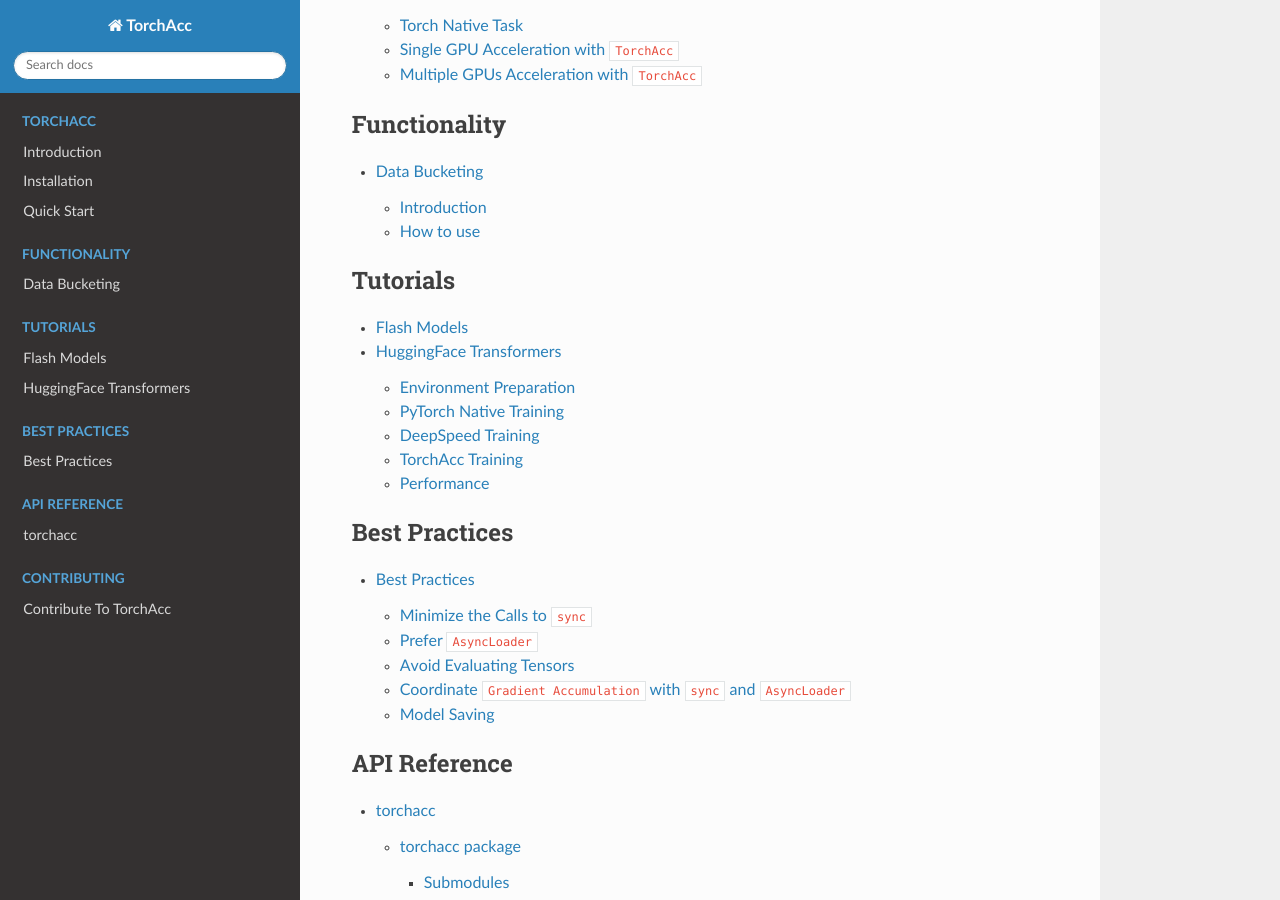
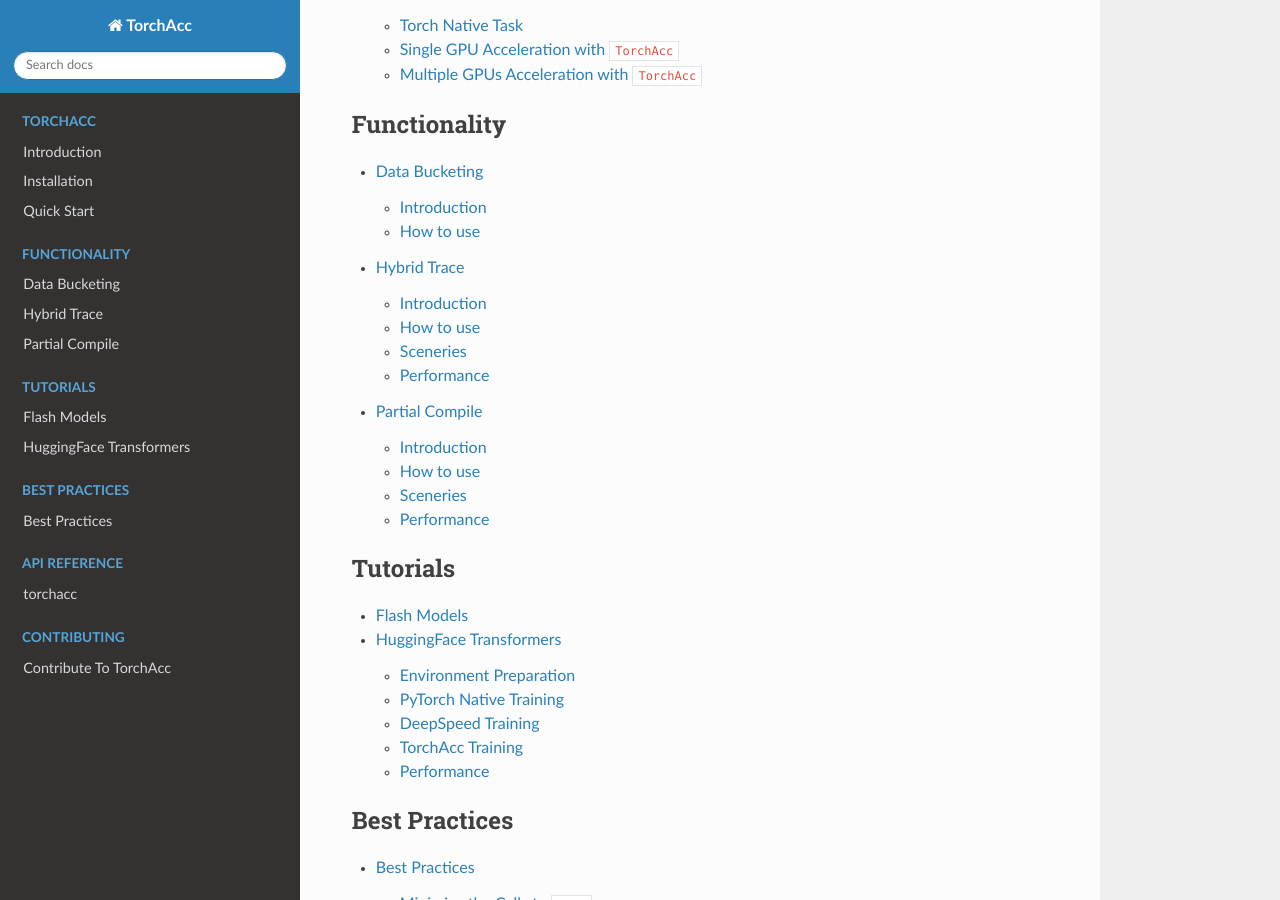
Before and after one commit to AlibabaPAI/torchacc, a Sphinx documentation site: the page built from docs/source/index.rst, in a window 1280 px wide and 900 px high, scrolled down 422 px. Built offline with Sphinx 7.4.7 and the Read the Docs theme 3.1.0, drawn with Linux system fonts in a browser that asks for light colours; pages that are not in the unit, such as notebooks, are missing from menus; some of the changed lines change nothing that is shown.

Commit message:
add docs for hybridtracing

````diff
--- /dev/null
+++ b/docs/source/hybridtracing/hybrid_trace.md
@@ -0,0 +1,24 @@
+# Hybrid Trace
+## Introduction
+The Hybrid Trace approach addresses performance degradation issues that arise when XLA encounters tensor evaluation. In this solution, we combine the graph capture capabilities of Dynamo and Lazy Tensor Core (LTC). The model runs entirely on the XLA device, following LTC's execution logic, while locally employing Dynamo to reduce tracing overhead. This strategy retains the potential for full-graph optimization with XLA.
+
+Note: Hybrid Trace runs on torchacc lazy backend(xla device).
+## How to use
+It can be specified within torchacc.accelerate by setting the config.
+```Python
+import torchacc as ta
+
+config = ta.config()
+config.backend.mode = 'lazy'
+config.backend.hybrid_trace = True
+
+...
+
+ta.accelerate(model, config=config)
+```
+
+## Sceneries
+Below are the sceneries we suggest to use hybrid trace:
+- language model with tensor evaluations like qwen and llama.
+
+## Performance
--- /dev/null
+++ b/docs/source/hybridtracing/partial_compile.md
@@ -0,0 +1,25 @@
+# Partial Compile
+## Introduction
+Partial_compile approach in TorchAcc can be employed to achieve performance acceleration over native CUDA execution In scenarios involving complex user code (e.g., extensive tensor evaluations, custom operations, etc.) which is hard for xla to capture whole graph. Specifically, we utilize Dynamo + XLA backend for partial compilation, with  enhancements and optimizations in both functionality and performance.
+
+Note: Partial compile runs on TorchAcc eager backend(cuda device).
+## How to use
+It can be specified within torchacc.accelerate by setting the config.
+```Python
+import torchacc as ta
+
+config = ta.config()
+config.backend.mode = 'eager'
+config.backend.partial_compile = True
+
+...
+
+ta.accelerate(model, config=config)
+```
+
+## Sceneries
+Below are the sceneries we suggest to use partial compile:
+- model with custom ops which xla do not support.
+- model with extensive tensor evaluations.
+
+## Performance
--- a/docs/source/index.rst
+++ b/docs/source/index.rst
@@ -26,6 +26,8 @@
    dist/dp
    dist/fsdp
    bucketing
+   hybridtracing/hybrid_trace
+   hybridtracing/partial_compile
 
 .. toctree::
    :maxdepth: 2
````
